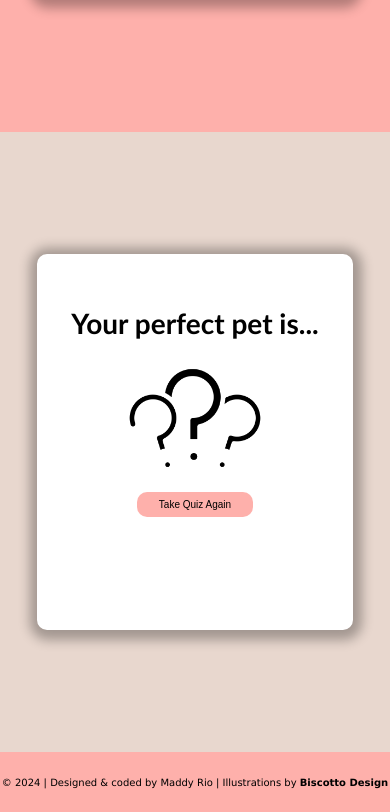
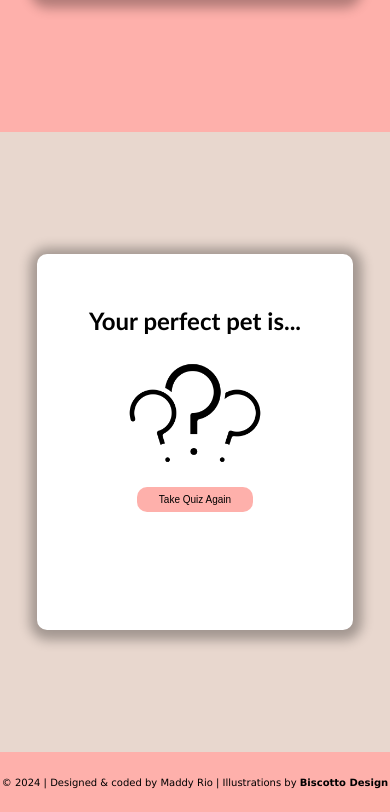
Before and after one commit to maddy-rio/perfect-pet, a plain HTML site: page index.html in a window 390 px wide. Shown: the part 1908-2720 px from the top of the page. Drawn offline with Linux system fonts and the light colour scheme.

Commit message:
Final change to viewport and css

```diff
--- a/CSS/style.css
+++ b/CSS/style.css
@@ -344,7 +344,7 @@ background-color: #fe928cb9;
     }
 
     .final-title {
-        font-size: 32px;
+        font-size: 30px;
     }
 
     .image {
@@ -403,7 +403,7 @@ background-color: #fe928cb9;
     }
 
     .final-title {
-        font-size: 28px;
+        font-size: 24px;
     }
 
     .image {
--- a/index.html
+++ b/index.html
@@ -2,7 +2,7 @@
 <html>
     <head>
         <meta charset="UTF-8">
-        <meta name="viewport" content="width=device-width, initial-scale=0.5">
+        <meta name="viewport" content="width=device-width, initial-scale=1.0">
         <title>Perfect Pet Quiz</title>
         <link rel="stylesheet" href="./CSS/style.css">
         <link rel="icon" href="./Images/paw.png">
```
